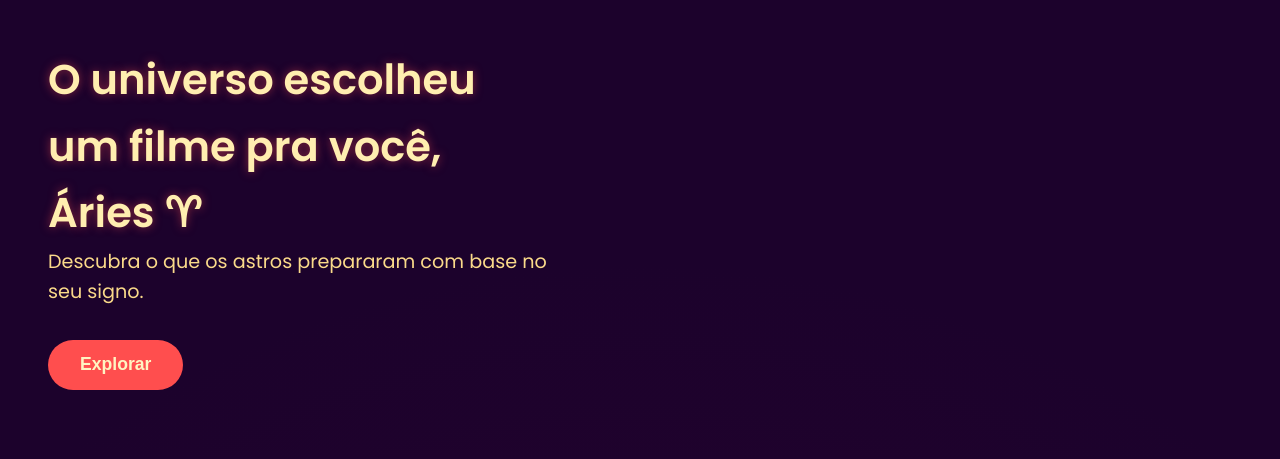
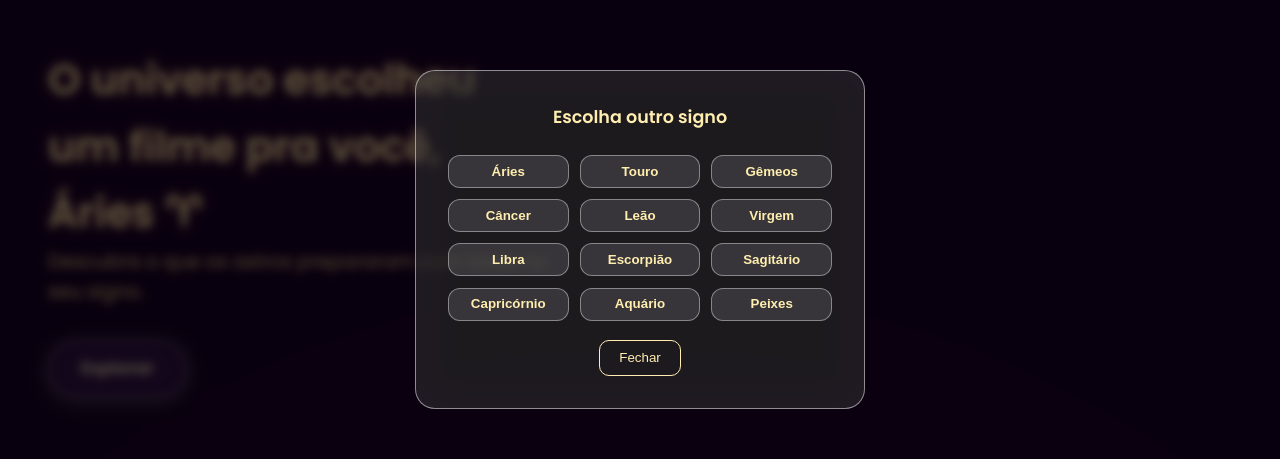
Before and after one commit to juliacdss/LUNARIS, a Vue app: page /aries in a window 1280 px wide. Both pictures are taken after a click on the button "Explorar". Shown: the part 161-620 px from the top of the page. Built offline with nearby package versions, Linux system fonts and the light colour scheme; no server answers; what vue3-particles would draw is missing.

Commit message:
FEAT: implement Aries page layout with movie recommendations #4

```diff
--- a/src/views/signos/AriesView.vue
+++ b/src/views/signos/AriesView.vue
@@ -6,20 +6,30 @@ import { useRouter } from 'vue-router'
 const router = useRouter()
 
 const showModal = ref(false)
+const randomMovie = ref(null)
+const ariesMovies = ref([])
+const isLoading = ref(true)
+
+// ⭐ Para o portal:
+const secretMovie = ref(null)
 const showPortalReveal = ref(false)
 
-const randomMovie = ref(null)
-const ariesMovies = ref([])
-const secretMovie = ref(null)
+// ⭐ Para o carrossel:
+const carouselTrack = ref(null)
+const scrollCarousel = (amount) => {
+  if (carouselTrack.value) {
+    carouselTrack.value.scrollBy({ left: amount, behavior: "smooth" })
+  }
+}
 
-const isLoading = ref(true)
+const signos = [
+  'Áries', 'Touro', 'Gêmeos', 'Câncer', 'Leão', 'Virgem',
+  'Libra', 'Escorpião', 'Sagitário', 'Capricórnio', 'Aquário', 'Peixes'
+]
 
-// gêneros vibe ariana
 const ariesGenres = ['28', '12', '878', '53']
 
-// filme secreto do portal (mistura louca kkk)
-const portalGenres = ['27','80','18','9648','53']
-
+// 🔥 FILME ALEATÓRIO
 const fetchRandomMovie = async () => {
   const response = await api.get('discover/movie', {
     params: {
@@ -33,6 +43,7 @@ const fetchRandomMovie = async () => {
   randomMovie.value = movies[Math.floor(Math.random() * movies.length)]
 }
 
+// 🔥 LISTA ARIANA
 const fetchAriesMovies = async () => {
   const response = await api.get('discover/movie', {
     params: {
@@ -45,22 +56,25 @@ const fetchAriesMovies = async () => {
   ariesMovies.value = response.data.results.slice(0, 20)
 }
 
+// 🔮 PORTAL ASTRAL (pegar outro filme aleatório)
 const fetchSecretMovie = async () => {
   const response = await api.get('discover/movie', {
     params: {
-      with_genres: portalGenres.join(','),
+      with_genres: ariesGenres.join(','),
       language: 'pt-BR',
-      sort_by: 'vote_average.desc',
-      page: 1
+      sort_by: 'popularity.desc',
+      page: Math.floor(Math.random() * 4) + 1
     }
   })
+
   const movies = response.data.results
   secretMovie.value = movies[Math.floor(Math.random() * movies.length)]
   showPortalReveal.value = true
 }
 
-const openMovie = (id) => {
-  router.push({ name: 'MovieDetails', params: { movieId: id } })
+// 🔗 Detalhes
+const openMovie = (movieId) => {
+  router.push({ name: 'MovieDetails', params: { movieId } })
 }
 
 onMounted(async () => {
@@ -72,13 +86,6 @@ onMounted(async () => {
     isLoading.value = false
   }
 })
-
-const carouselTrack = ref(null)
-
-const scrollCarousel = (amount) => {
-  carouselTrack.value.scrollLeft += amount
-}
-
 </script>
 
 <template>
@@ -89,7 +96,40 @@ const scrollCarousel = (amount) => {
       <div class="text-side">
         <h1>O universo escolheu um filme pra você, Áries ♈︎</h1>
         <p class="description">Descubra o que os astros prepararam com base no seu signo.</p>
-        <button @click="showModal = true" class="explore-btn">Explorar</button>
+
+        <!-- BOTÃO EXPLORAR -->
+<button @click="showModal = true" class="explore-btn">
+  Explorar
+</button>
+
+<!-- MODAL DOS SIGNOS -->
+<div v-if="showModal" class="modal-overlay">
+  <div class="modal-box">
+    <h3>Escolha outro signo</h3>
+
+    <div class="sign-buttons">
+      <button
+        v-for="s in signos"
+        :key="s"
+        class="sign-btn"
+        @click="
+          router.push({
+            path: '/' + s
+              .normalize('NFD')
+              .replace(/[\u0300-\u036f]/g, '')
+              .toLowerCase()
+          });
+          showModal = false;
+        "
+      >
+        {{ s }}
+      </button>
+    </div>
+
+    <button class="close-btn" @click="showModal = false">Fechar</button>
+  </div>
+</div>
+
       </div>
 
       <div class="movie-side" v-if="randomMovie" @click="openMovie(randomMovie.id)">
@@ -124,7 +164,7 @@ const scrollCarousel = (amount) => {
       <button class="arrow right" @click="scrollCarousel(350)">›</button>
     </div>
 
-    <!-- GRID COM OS 20 FILMES -->
+    <!-- GRID -->
     <div class="aries-library">
       <h2 class="library-title">Biblioteca Ariana</h2>
 
@@ -144,7 +184,7 @@ const scrollCarousel = (amount) => {
       </div>
     </div>
 
-    <!-- PORTAL NO FINAL DA PÁGINA -->
+    <!-- PORTAL -->
     <div class="portal-wrapper">
       <div class="portal" @click="fetchSecretMovie"></div>
       <p class="portal-text">Clique no portal e receba uma visão</p>
@@ -227,20 +267,26 @@ h1 {
 }
 
 .explore-btn {
-  background-color: #ff4e4e;
+  background: rgba(255, 255, 255, 0.08); /* mais transparente */
+  backdrop-filter: blur(20px) saturate(180%);
+  -webkit-backdrop-filter: blur(20px) saturate(180%);
+
   color: #fff4c2;
   font-weight: 600;
-  border: none;
+  font-family: "Poppins", sans-serif;
+  border: 1.5px solid rgba(255, 255, 255, 0.45); /* borda mais forte de vidro */
   border-radius: 30px;
   padding: 0.9rem 2rem;
   font-size: 1.1rem;
   cursor: pointer;
   transition: all 0.3s ease;
+  box-shadow: 0 4px 20px rgba(255, 255, 255, 0.25); /* glow de vidro */
 }
+
 .explore-btn:hover {
-  background-color: #ff7a7a;
-  transform: scale(1.05);
-  box-shadow: 0 0 30px rgba(255, 100, 100, 0.7);
+  background: rgba(255, 255, 255, 0.15); /* mais “gelado” */
+  transform: scale(1.07);
+  box-shadow: 0 0 40px rgba(255, 150, 150, 0.55); /* glow rosado mais forte */
 }
 
 .loading {
@@ -514,4 +560,64 @@ h1 {
   height: 240px;
   object-fit: cover;
 }
+.modal-overlay {
+  position: fixed;
+  inset: 0;
+  background: rgba(0, 0, 0, 0.65);
+  backdrop-filter: blur(5px);
+  display: flex;
+  align-items: center;
+  justify-content: center;
+  z-index: 999;
+}
+
+.modal-box {
+  background: rgba(255, 255, 255, 0.1);
+  backdrop-filter: blur(20px);
+  border: 1.5px solid rgba(255, 255, 255, 0.5);
+  padding: 2rem;
+  border-radius: 20px;
+  text-align: center;
+  color: #ffeeb0;
+  width: 90%;
+  max-width: 450px;
+}
+
+.sign-buttons {
+  margin-top: 1.5rem;
+  display: grid;
+  grid-template-columns: repeat(3, 1fr);
+  gap: .7rem;
+}
+
+.sign-btn {
+  background: rgba(255, 255, 255, 0.12);
+  border: 1px solid rgba(255, 255, 255, 0.4);
+  color: #ffeeb0;
+  border-radius: 12px;
+  padding: .5rem .7rem;
+  cursor: pointer;
+  transition: 0.2s;
+}
+
+.sign-btn:hover {
+  background: rgba(255, 255, 255, 0.22);
+  transform: scale(1.05);
+}
+
+.close-btn {
+  margin-top: 1.2rem;
+  background: none;
+  border: 1px solid #ffeeb0;
+  color: #ffeeb0;
+  padding: .6rem 1.2rem;
+  border-radius: 10px;
+  cursor: pointer;
+  transition: 0.2s;
+}
+
+.close-btn:hover {
+  background: #ffeeb0;
+  color: #1a0328;
+}
 </style>
```
